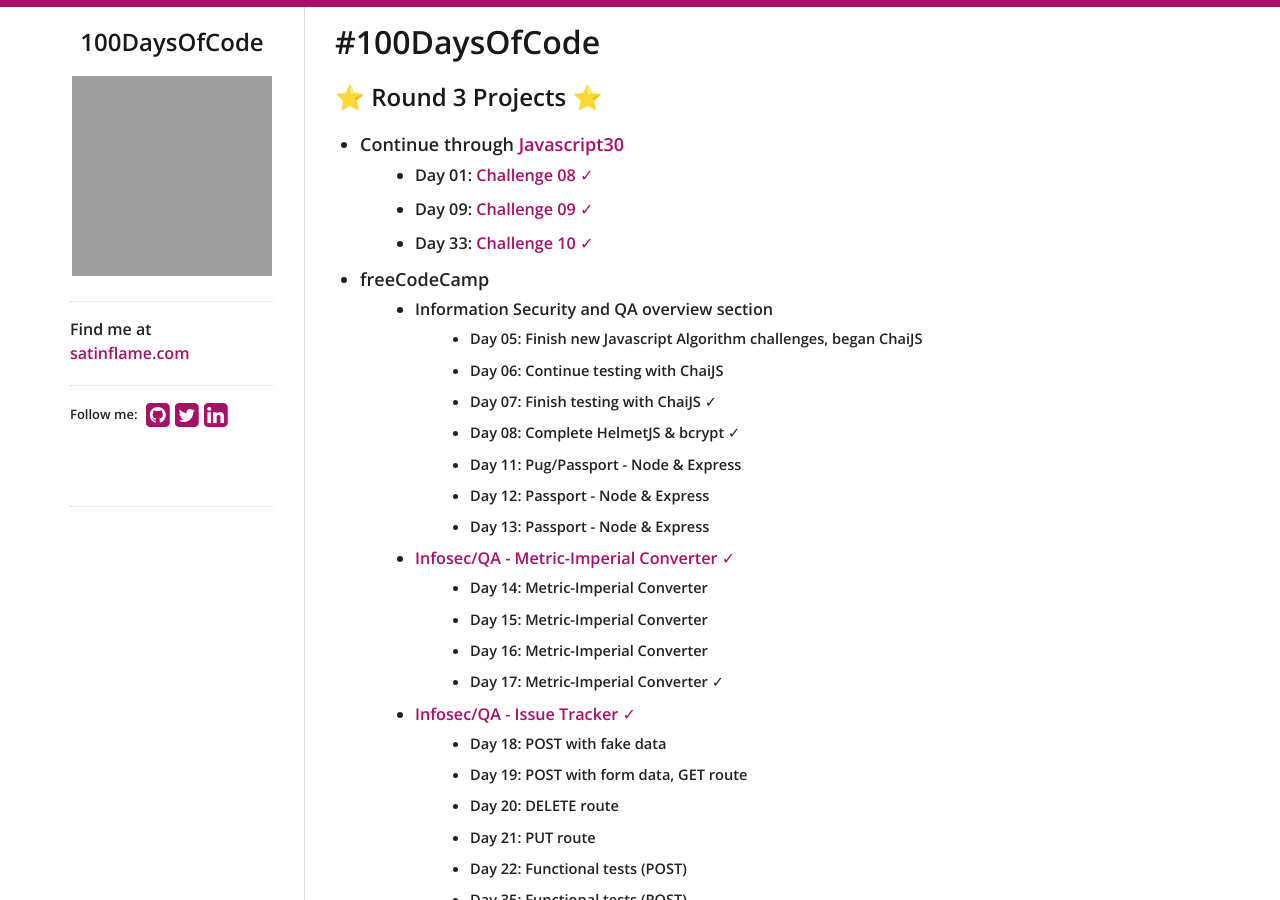
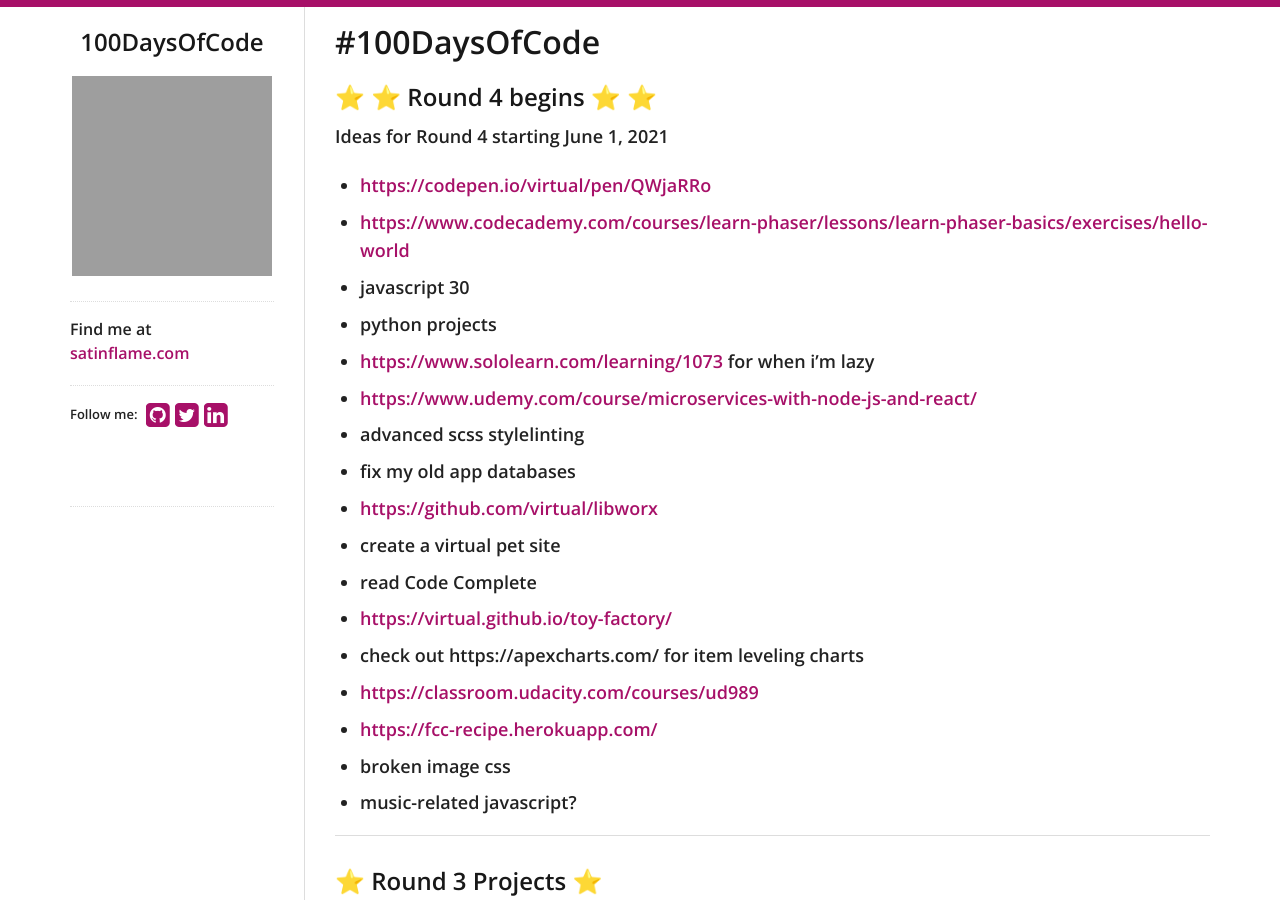
Before and after one commit to virtual/100daysofcode, a Jekyll site: the page built from index.md, in a window 1280 px wide and 900 px high. Built offline with Jekyll 4.4.1, drawn with Linux system fonts in a browser that asks for light colours; nearby versions of some CDN libraries; our own code applies the rules of GitHub Pages for plain Markdown files; grey boxes are pictures that could not be loaded.

Commit message:
Update index.md

```diff
--- a/index.md
+++ b/index.md
@@ -1,4 +1,28 @@
 # #100DaysOfCode
+
+## ⭐ ⭐ Round 4 begins ⭐ ⭐
+
+Ideas for Round 4 starting June 1, 2021
+
+- [https://codepen.io/virtual/pen/QWjaRRo](Bouncy Panda phaser)
+- [https://www.codecademy.com/courses/learn-phaser/lessons/learn-phaser-basics/exercises/hello-world](Phaser)
+- javascript 30
+- python projects
+- [https://www.sololearn.com/learning/1073](python sololearn app) for when i'm lazy
+- [https://www.udemy.com/course/microservices-with-node-js-and-react/](Microservices with Node JS and React)
+- advanced scss stylelinting
+- fix my old app databases
+- [https://github.com/virtual/libworx](Libworx)
+- create a virtual pet site
+- read Code Complete
+- [https://virtual.github.io/toy-factory/](build out more of toy-factory!)
+- check out https://apexcharts.com/ for item leveling charts
+- [https://classroom.udacity.com/courses/ud989](Javascript design patterns (MVC))
+- [https://fcc-recipe.herokuapp.com/](make search work on recipe app; make list items editable)
+- broken image css
+- music-related javascript?
+
+---
 
 ## ⭐ Round 3 Projects ⭐
 
```
